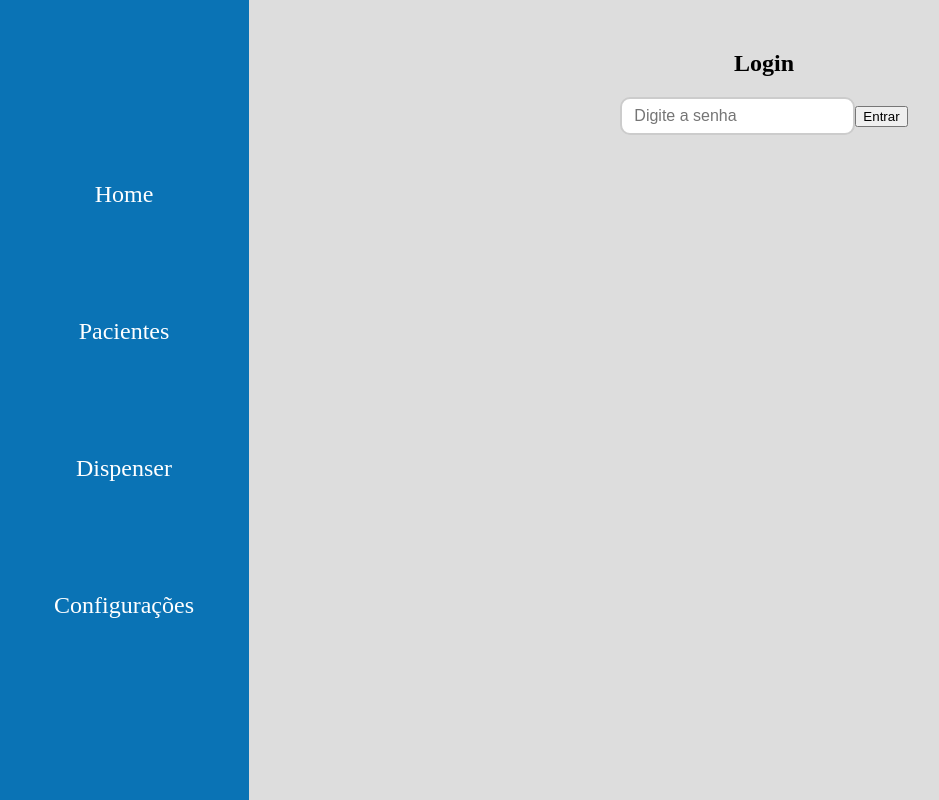
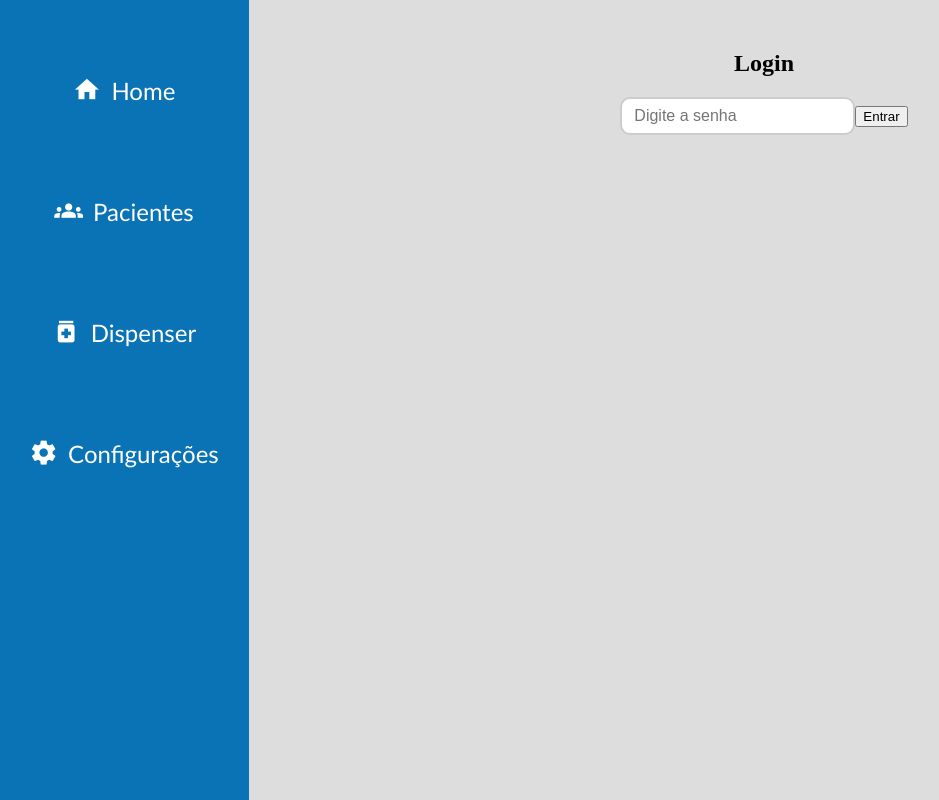
Before and after one commit to integration-workshop-2/eca-web-app, a React (Create React App) app: page /login in a window 1280 px wide. Shown: the whole page, without its empty margins (1-940 px from the left). Built offline with nearby package versions, Linux system fonts and the light colour scheme.

Commit message:
Update CSS for Popups and Menu

```diff
--- a/src/components/layout/Menu/index.css
+++ b/src/components/layout/Menu/index.css
@@ -8,31 +8,46 @@
     text-decoration: none;
     align-items: center;
     justify-content: center;
+    font-family: 'Gill Sans', 'Gill Sans MT', Calibri, 'Trebuchet MS', sans-serif;
+}
+
+.Menu nav {
+    width: 100%;
+    height: 100%;
 }
 
 .Menu ul {
-    list-style: none;
-    padding: 0;
     display: flex;
     flex-direction: column;
-    gap: 80px;
+    /* justify-content: space-around; */
+    gap: 7.5vh;
     width: 100%;
+    height: 100%;
+    padding: 0;
+    margin: 0;
+    list-style: none;
 }
 
-.Menu nav {
-    flex-grow: 1;
-    width: 100%;
-    display: flex;
-    align-items: center;
-    justify-content: center;
+.Menu li:first-child {
+    margin-top: 7.5vh;
+    /* display: flex; */
 }
 
-.Menu li {
+/* .Menu li {
     display: flex;
+} */
+
+.Menu li.logout-btn {
+    margin-top: 5em;
+}
+
+.Menu li span {
+    margin-right: 10px;
+    font-size: 1.2em;
 }
 
 .Menu li a {
-    padding: 15px 10px;
+    padding: 2vh 0px;
     text-decoration: none;
     color: #fff;
     font-size: 1.5rem;
@@ -40,11 +55,10 @@
     display: flex;
     justify-content: center;
     align-items: center;
-
 }
 
 .Menu li a:hover {
-    background: #00000030;
+    background: #00000010;
 }
 
 
@@ -55,7 +69,7 @@
     color: #fff;
     font-size: 2rem;
     cursor: pointer;
-    margin-top: 20px;
+    margin: 10px 0;
 }
 
 @media (max-width: 768px) {
@@ -73,6 +87,10 @@
         padding: 10px;
     }
 
+    .Menu li.logout-btn {
+        margin-top: 0;
+    }
+
     .hamburger {
         display: block;
         order: 1;
--- a/src/components/layout/Menu/index.tsx
+++ b/src/components/layout/Menu/index.tsx
@@ -25,6 +25,7 @@ export default function Menu() {
                             aria-label="Home"
                             onClick={() => setIsOpen(false)}
                         >
+                            <span className="material-icons">home</span>
                             Home
                         </Link>
                     </li>
@@ -34,6 +35,7 @@ export default function Menu() {
                             aria-label="Pacientes"
                             onClick={() => setIsOpen(false)}
                         >
+                            <span className="material-icons">groups</span>
                             Pacientes
                         </Link>
                     </li>
@@ -43,6 +45,7 @@ export default function Menu() {
                             aria-label="Dispenser"
                             onClick={() => setIsOpen(false)}
                         >
+                            <span className="material-icons">medication</span>
                             Dispenser
                         </Link>
                     </li>
@@ -52,23 +55,24 @@ export default function Menu() {
                             aria-label="Configurações"
                             onClick={() => setIsOpen(false)}
                         >
+                            <span className="material-icons">settings</span>
                             Configurações
                         </Link>
                     </li>
-                </ul>
-            </nav>
-
                     {localStorage.getItem("authPassword") && (
-                <li>
+                        <li className="logout-btn">
                             <Link
                                 to=""
                                 aria-label="Sair"
                                 onClick={isLogout}
                             >
+                                <span className="material-icons">exit_to_app</span>
                                 Sair
                             </Link>
                         </li>
                     )}
+                </ul>
+            </nav>
 
             <button className="hamburger" onClick={() => setIsOpen(!isOpen)}>
                 <span className="material-icons">menu</span>
--- a/src/components/layout/Miscellaneus/PopupDelete/index.css
+++ b/src/components/layout/Miscellaneus/PopupDelete/index.css
@@ -20,14 +20,6 @@
     width: 50vh;
 }
 
-.popup-content input {
-    width: 100%;
-    padding: 10px;
-    margin: 20px -100px;
-    border: 1px solid #ccc;
-    border-radius: 5px;
-}
-
 .popup-buttons {
     display: flex;
     justify-content: space-between;
--- a/src/components/layout/Miscellaneus/PopupUpdate/index.css
+++ b/src/components/layout/Miscellaneus/PopupUpdate/index.css
@@ -20,45 +20,34 @@
     width: 50vh;
 }
 
-.popup-content input {
-    width: 100%;
-    padding: 10px;
-    margin: 20px -100px;
-    border: 1px solid #ccc;
-    border-radius: 5px;
-}
-
 .popup-buttons {
     display: flex;
     justify-content: space-between;
     margin-top: 10px;
 }
 
-.popup-fields {
-    display: flex;
-    flex-wrap: wrap;
-    gap: 10px;
-    justify-content: center;
+.popup-buttons .button {
+    margin: 0px;
 }
 
 .input-group {
     display: flex;
     flex-direction: column;
-    width: 60%;
+    align-items: flex-start;
 }
 
 .input-group label {
     font-weight: bold;
+    text-align: left;
     margin-bottom: 5px;
-    text-align: left;
 }
 
 .input-group input {
-    padding: 8px;
+    width: 46.5vh;
+    padding: 10px;
+    margin: 5px 0px 15px 0px;
     border: 1px solid #ccc;
     border-radius: 5px;
-    font-size: 16px;
-    width: 50%;
 }
 
 .input-group select {
--- a/src/pages/AddRoutine/index.css
+++ b/src/pages/AddRoutine/index.css
@@ -52,7 +52,7 @@
     margin: 2rem auto 1rem; /* Ajuste o espaço externo */
   padding: 5rem; /* Reduzi o padding para otimizar o espaço */
   max-width: 90%; /* Max largura para tornar o layout responsivo */
-  width: 100%; /* Garante que o contêiner ocupe toda a largura disponível */
+  /* width: 100%; /* Garante que o contêiner ocupe toda a largura disponível */
   z-index: 0;
   background-color: #fff;
   border: 1px solid #ccc;
```
Lines whose indentation alone changed are shown as unchanged.
